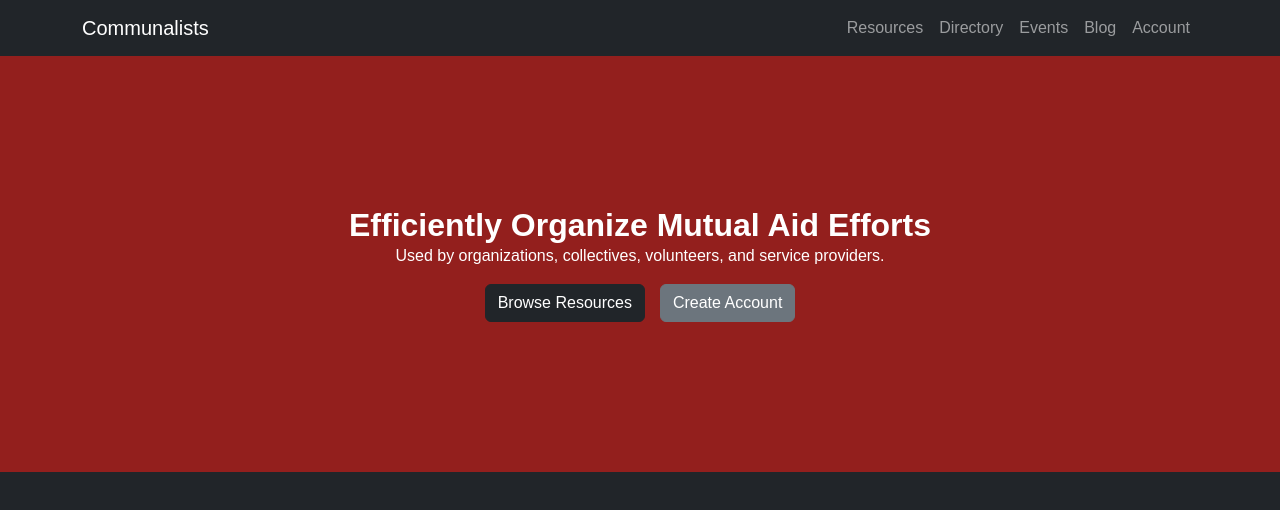
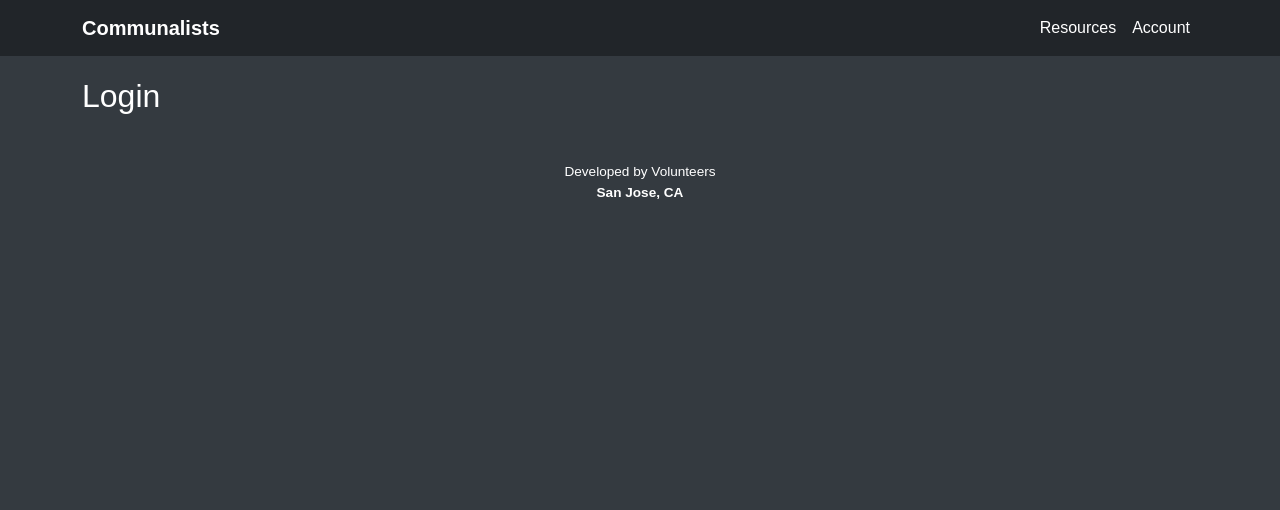
Before and after one commit to jadeallencook/communalists, a React app: page /#/login in a window 1280 px wide. Shown: the top 510 px of the page. Built offline with nearby package versions, Linux system fonts and the light colour scheme.

Commit message:
Created other pages and updated router

```diff
--- /dev/null
+++ b/src/components/organisms/Footer/index.tsx
@@ -0,0 +1,14 @@
+import { Container } from 'react-bootstrap';
+import styled, { StyledComponent } from 'styled-components';
+import style from './style';
+
+const Footer: StyledComponent = styled(({ className }) => {
+	return (
+		<Container fluid className={className}>
+			Developed by Volunteers<br />
+			<b>San Jose, CA</b>
+		</Container>
+	);
+})(style);
+
+export default Footer;
--- /dev/null
+++ b/src/components/organisms/Footer/style.ts
@@ -0,0 +1,7 @@
+const style = () => ({
+	padding: '25px 0',
+	textAlign: 'center',
+	fontSize: '.85rem'
+});
+
+export default style;
--- a/src/components/organisms/Header/index.tsx
+++ b/src/components/organisms/Header/index.tsx
@@ -1,6 +1,7 @@
-import { Container, Row, Col, ButtonGroup, Button } from 'react-bootstrap';
+import { Container, Row, Col, Button } from 'react-bootstrap';
 import styled, { StyledComponent } from 'styled-components';
 import style from './style';
+import { Link } from 'react-router-dom';
 
 const Header: StyledComponent = styled(({ className }) => {
 	return (
@@ -13,8 +14,12 @@ const Header: StyledComponent = styled(({ className }) => {
 							Used by organizations, collectives, volunteers, and
 							service providers.
 						</p>
-						<Button variant="dark">Browse Resources</Button>
-						<Button variant="secondary">Create Account</Button>
+						<Link to="/resources">
+							<Button variant="dark">Browse Resources</Button>
+						</Link>
+						<Link to="/create-account">
+							<Button variant="secondary">Create Account</Button>
+						</Link>
 					</Col>
 				</Row>
 			</Container>
--- a/src/components/organisms/Navigation/index.tsx
+++ b/src/components/organisms/Navigation/index.tsx
@@ -1,18 +1,22 @@
 import { Navbar, Nav, Container } from 'react-bootstrap';
 import styled, { StyledComponent } from 'styled-components';
 import style from './style';
+import { Link } from 'react-router-dom';
 
 const Navigation: StyledComponent = styled(({ className }) => {
 	return (
 		<Navbar bg="dark" variant="dark" className={className}>
 			<Container>
-				<Navbar.Brand href="#home">Communalists</Navbar.Brand>
+				<Navbar.Brand>
+					<Link to="/">Communalists</Link>
+				</Navbar.Brand>
 				<Nav className="justify-content-end">
-					<Nav.Link href="#home">Resources</Nav.Link>
-					<Nav.Link href="#features">Directory</Nav.Link>
-					<Nav.Link href="#events">Events</Nav.Link>
-					<Nav.Link href="#blog">Blog</Nav.Link>
-					<Nav.Link href="#account">Account</Nav.Link>
+					<Nav.Link>
+						<Link to="/resources">Resources</Link>
+					</Nav.Link>
+					<Nav.Link>
+						<Link to="/dashboard">Account</Link>
+					</Nav.Link>
 				</Nav>
 			</Container>
 		</Navbar>
--- a/src/components/organisms/Navigation/style.ts
+++ b/src/components/organisms/Navigation/style.ts
@@ -1,4 +1,10 @@
 const style = () => ({
+	'.navbar-brand': {
+		fontWeight: 'bold'
+	},
+	a: {
+		color: 'var(--white)'
+	}
 });
 
 export default style;
--- a/src/index.tsx
+++ b/src/index.tsx
@@ -2,7 +2,7 @@ import React from 'react';
 import ReactDOM from 'react-dom/client';
 
 // router
-import { BrowserRouter as Router, Routes, Route } from 'react-router-dom';
+import { HashRouter as Router, Routes, Route } from 'react-router-dom';
 
 // firebase
 import { initializeApp } from 'firebase/app';
@@ -16,9 +16,14 @@ import './normalize.css';
 
 // pages
 import Home from './pages/Home';
+import Resources from './pages/Resources';
+import Login from './pages/Login';
+import Dashboard from './pages/Dashboard';
+import CreateAccount from './pages/CreateAccount';
 
 // components
 import Navigation from './components/organisms/Navigation';
+import Footer from './components/organisms/Footer';
 
 const elem = document.getElementById('root')!;
 const root = ReactDOM.createRoot(elem);
@@ -27,11 +32,19 @@ const app = initializeApp(firebaseConfig);
 root.render(
 	<React.StrictMode>
 		<FirebaseContext.Provider value={{ app }}>
-			<Navigation />
 			<Router>
+				<Navigation />
 				<Routes>
 					<Route path="/" element={<Home />}></Route>
+					<Route path="/resources" element={<Resources />}></Route>
+					<Route path="/login" element={<Login />}></Route>
+					<Route path="/dashboard" element={<Dashboard />}></Route>
+					<Route
+						path="/create-account"
+						element={<CreateAccount />}
+					></Route>
 				</Routes>
+				<Footer />
 			</Router>
 		</FirebaseContext.Provider>
 	</React.StrictMode>
--- /dev/null
+++ b/src/pages/CreateAccount.tsx
@@ -0,0 +1,18 @@
+import FirebaseContext from '../contexts/firebase.context';
+import { Container } from 'react-bootstrap';
+
+const CreateAccount = () => {
+	return (
+		<FirebaseContext.Consumer>
+			{(firebase) => {
+				return (
+					<Container>
+						<h1>Create Account</h1>
+					</Container>
+				);
+			}}
+		</FirebaseContext.Consumer>
+	);
+};
+
+export default CreateAccount;
--- /dev/null
+++ b/src/pages/Dashboard.tsx
@@ -0,0 +1,18 @@
+import FirebaseContext from '../contexts/firebase.context';
+import { Container } from 'react-bootstrap';
+
+const Dashboard = () => {
+	return (
+		<FirebaseContext.Consumer>
+			{(firebase) => {
+				return (
+					<Container>
+						<h1>Dashboard</h1>
+					</Container>
+				);
+			}}
+		</FirebaseContext.Consumer>
+	);
+};
+
+export default Dashboard;
--- /dev/null
+++ b/src/pages/Login.tsx
@@ -0,0 +1,18 @@
+import FirebaseContext from '../contexts/firebase.context';
+import { Container } from 'react-bootstrap';
+
+const Login = () => {
+	return (
+		<FirebaseContext.Consumer>
+			{(firebase) => {
+				return (
+					<Container>
+						<h1>Login</h1>
+					</Container>
+				);
+			}}
+		</FirebaseContext.Consumer>
+	);
+};
+
+export default Login;
--- /dev/null
+++ b/src/pages/Resources.tsx
@@ -0,0 +1,18 @@
+import FirebaseContext from '../contexts/firebase.context';
+import { Container } from 'react-bootstrap';
+
+const Resources = () => {
+	return (
+		<FirebaseContext.Consumer>
+			{(firebase) => {
+				return (
+					<Container>
+						<h1>Resources</h1>
+					</Container>
+				);
+			}}
+		</FirebaseContext.Consumer>
+	);
+};
+
+export default Resources;
--- a/src/theme.css
+++ b/src/theme.css
@@ -1,7 +1,13 @@
 html,
 body {
 	font-family: Arial, Helvetica, sans-serif;
-	background-color: var(--bs-dark);
+	background-color: var(--bs-gray-dark);
+	color: var(--white);
+}
+
+a {
+	text-decoration: none;
+	color: var(--bs-link-color);
 }
 
 :root {
```
